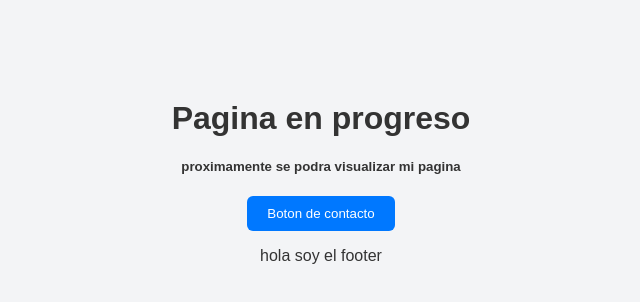
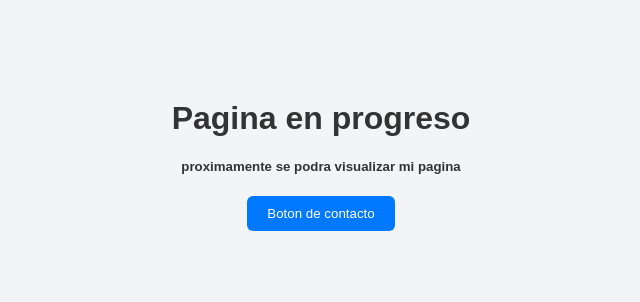
Before and after one commit to MarianoProgr/MarianoProgr.github.io, a plain HTML site: page index.html in a window 1280 px wide. Shown: the whole page, without its empty margins (319-959 px from the left). Drawn offline with Linux system fonts and the light colour scheme.

Commit message:
new update

```diff
--- a/index.html
+++ b/index.html
@@ -20,9 +20,9 @@
             <button onclick="contacto()">Boton de contacto</button>
         </div>
     </main>
-    <footer class="Footer">
+    <!-- <footer class="Footer">
         <p>hola soy el footer</p>
-    </footer>
+    </footer> -->
 
  <script src="index.js"></script>
 </body>
```
